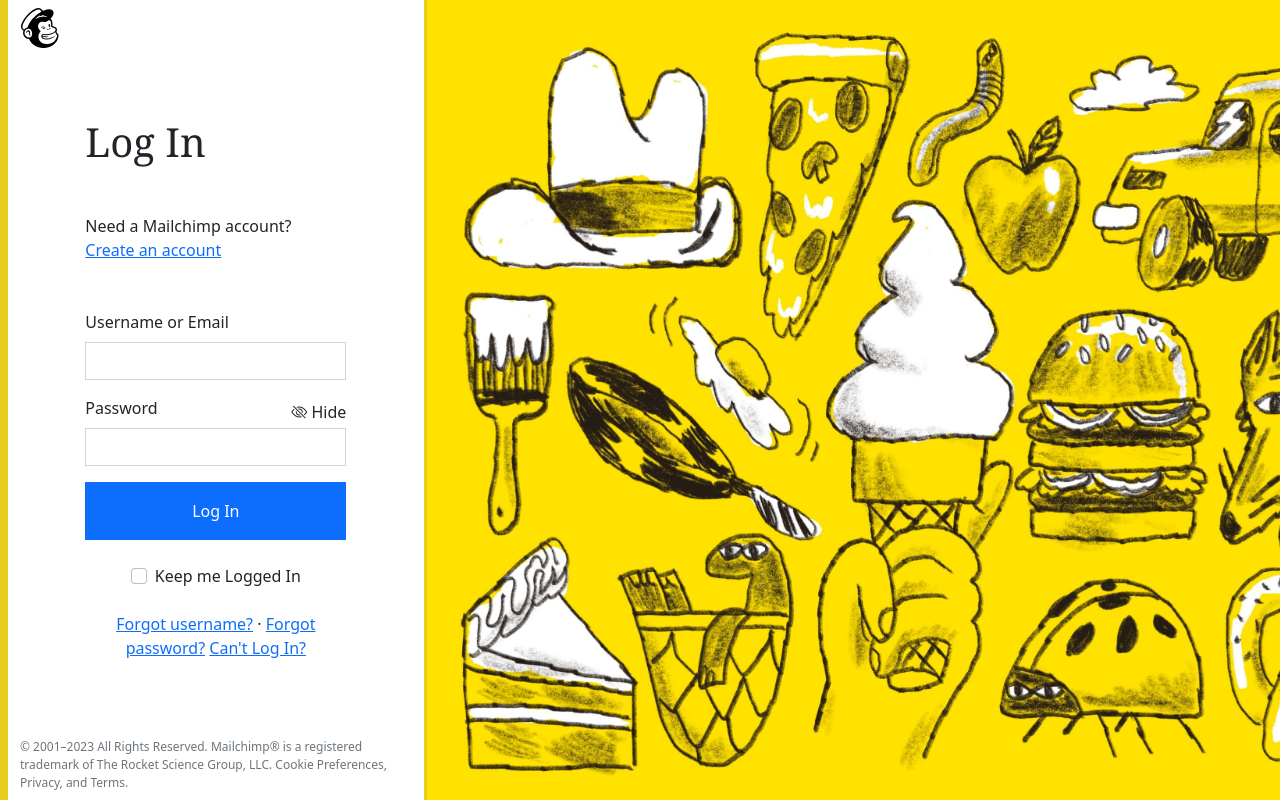
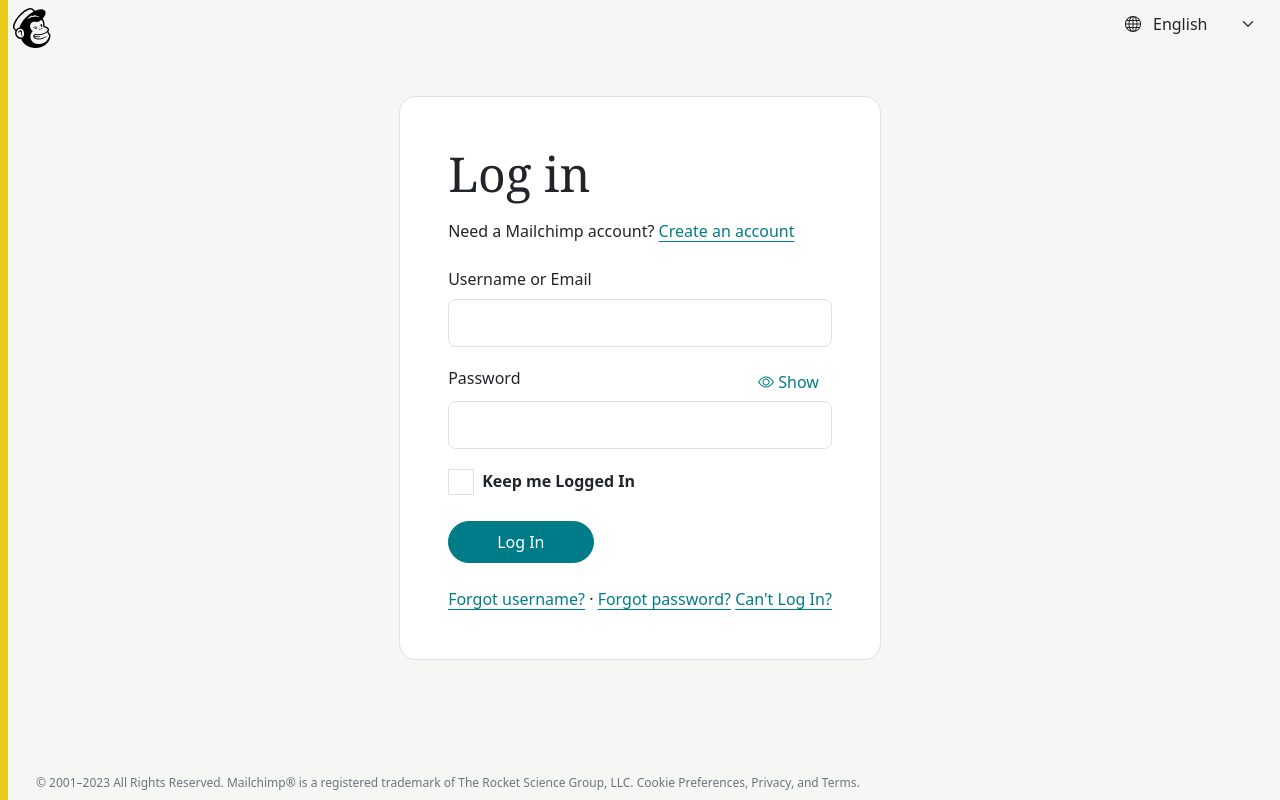
Before and after one commit to Ardozia/lsd-mailchimp-login, a plain HTML site: page index.html in a window 1280 px wide. Drawn offline with nearby package versions, Linux system fonts and the light colour scheme.

Commit message:
login v2 with bootstrap 5.3.2

```diff
--- a/css/styles.css
+++ b/css/styles.css
@@ -1,26 +1,58 @@
+:root {
+  --bs-primary: #007c89;
+  --bs-light: #f6f6f4;
+  --bs-light-rgb: 246, 246, 244;
+
+  /*  Links colors */
+  --bs-link-color-rgb: 0, 124, 137;
+  --bs-link-color: #007c89;
+  --bs-link-hover-color-rgb: 0, 78, 86;
+  --bs-link-hover-color: #004e56;
+}
+
+.btn-primary {
+  --bs-btn-color: #fff;
+  --bs-btn-bg: #007c89;
+  --bs-btn-border-color: #007c89;
+  --bs-btn-hover-color: #fff;
+  --bs-btn-hover-bg: #006570;
+  --bs-btn-hover-border-color: #006570;
+  --bs-btn-focus-shadow-rgb: 49, 132, 253;
+  --bs-btn-active-color: #fff;
+  --bs-btn-active-bg: #004e56;
+  --bs-btn-active-border-color: #004e56;
+  --bs-btn-active-shadow: inset 0 3px 5px rgba(0, 0, 0, 0.125);
+  --bs-btn-disabled-color: #fff;
+  --bs-btn-disabled-bg: #007c89;
+  --bs-btn-disabled-border-color: #007c89;
+}
 
 h1 {
-    font-family: Georgia, 'Times New Roman', Times, serif;
+  font-family: Georgia, "Times New Roman", Times, serif;
 }
 
 .fs-custom {
-    font-size: 0.75em !important;
-}
-
-
-.bck-image {
-    background-image: url(/images/phpza0iJx.jpeg);
-    background-size: cover;
+  font-size: 0.75em !important;
 }
 
 .icon-size {
-    width: 40px;
+  width: 40px;
 }
 
-.border-custom {
-    border-left: 8px;
-    border-color: rgb(232, 204, 28) ;
-    border-style: solid;
-    border-top: 0;
-    border-bottom: 0;
+.bv {
+  border: 0;
+  border-left: 8px;
+  border-color: rgb(232, 204, 28);
+  border-style: solid;
 }
+.bh {
+  border: 0;
+  border-top: 8px;
+  border-color: rgb(232, 204, 28);
+  border-style: solid;
+}
+
+input[type="checkbox"] {
+  width: 26px;
+  height: 26px;
+}
--- a/index.html
+++ b/index.html
@@ -1,68 +1,99 @@
 <!doctype html>
 <html lang="en">
+
 <head>
   <meta charset="utf-8">
   <meta name="viewport" content="width=device-width, initial-scale=1">
   <title>Bootstrap demo</title>
   <link rel="stylesheet" href="https://cdn.jsdelivr.net/npm/bootstrap-icons@1.10.3/font/bootstrap-icons.css">
-    <link href="https://cdn.jsdelivr.net/npm/bootstrap@5.2.3/dist/css/bootstrap.min.css" rel="stylesheet" integrity="sha384-rbsA2VBKQhggwzxH7pPCaAqO46MgnOM80zW1RWuH61DGLwZJEdK2Kadq2F9CUG65" crossorigin="anonymous">
-    <link href="css/styles.css"  rel="stylesheet" />
+  <link href="https://cdn.jsdelivr.net/npm/bootstrap@5.3.2/dist/css/bootstrap.min.css" rel="stylesheet"
+    integrity="sha384-T3c6CoIi6uLrA9TneNEoa7RxnatzjcDSCmG1MXxSR1GAsXEV/Dwwykc2MPK8M2HN" crossorigin="anonymous">
 </head>
+<link href="css/styles.css" rel="stylesheet" />
+</head>
+
 <body>
-    <div class="container-fluid">
-        <div class="row vh-100">
-            <div class="col-lg-4 border-custom">
-                <div class="d-flex flex-column vh-100 justify-content-between">
+  <div class="container-fluid d-flex flex-column justify-content-between vh-100  bg-light">
+    <div class="d-flex flex-column gap-5">
+      <div class="d-flex justify-content-between align-items-center">
         <div class="icon-size pt-2">
           <img src="images/mc-freddie-dark.svg" />
         </div>
-                    <div class="col-12 col-xl-8 align-self-center">
-                        <h1>Log In</h1>
-                        <div class="d-flex flex-column my-5">
-                            <p class="fs-6 m-0">Need a Mailchimp account?</p>
-                            <a href="#">Create an account</a>
+        <div class="">
+          <form class="d-flex align-items-center ">
+            <i class="bi bi-globe"></i>
+            <select class="form-select border-0 bg-light" aria-label="Default select example">
+              <option selected>English</option>
+              <option value="1">Espanol</option>
+              <option value="2">Português</option>
+              <option value="3">Italiano</option>
+            </select>
+          </form>
         </div>
-                        <form class="d-flex flex-column">
+      </div>
+      <div class=" mx-auto border border-1 rounded-4 p-5 bg-white">
+        <div class="d-flex w-100 flex-column justify-content-between">
+          <div class="">
+            <h1 class="display-5">Log in</h1>
+            <div class="d-flex flex-column my-3">
+              <p class="fs-6 m-0 ">Need a Mailchimp account? <a class="link-offset-2 " href="#">Create an
+                  account</a></p>
+            </div>
+            <form class="d-flex flex-column mt-4">
               <div class="mb-3">
                 <label for="exampleInputEmail1" class="form-label">Username or Email</label>
-                                <input type="email" class="form-control rounded-0" id="exampleInputEmail1" aria-describedby="emailHelp">
+                <input type="email" class="form-control form-control-lg" id="exampleInputEmail1"
+                  aria-describedby="emailHelp">
               </div>
               <div class="mb-3">
                 <div class="d-flex justify-content-between align-items-center">
                   <label for="exampleInputPassword1" class="form-label">Password</label>
                   <div>
-                                        <i class="bi bi-eye-slash"></i>
-                                          <span>Hide</span>
+                    <button class="btn btn-link text-decoration-none">
+                      <i class="bi bi-eye"></i>
+                      <span>Show</span>
+                    </button>
                   </div>
                 </div>
-
-                                <input type="password" class="form-control rounded-0" id="exampleInputPassword1">
+                <input type="password" class="form-control form-control-lg" id="exampleInputPassword1">
               </div>
 
-                              <button type="submit" class="btn btn-primary p-3 rounded-0">Log In</button>
-
-                              <div class="form-check align-self-center my-4">
-                                <input class="form-check-input" type="checkbox" value="" id="flexCheckDefault">
-                                <label class="form-check-label" for="flexCheckDefault">
+              <div class="form-check">
+                <input class="form-check-input rounded-0 " type="checkbox" value="" id="flexCheckDefault">
+                <label class="form-check-label ms-2 mt-1 fw-semibold" for="flexCheckDefault">
                   Keep me Logged In
                 </label>
               </div>
-                              <div class="col-11 align-self-center text-center">
-                                <a href="#">Forgot username?</a>
+
+              <div class="d-grid d-md-block ">
+                <button type="submit" class="btn btn-primary px-5 rounded-pill my-4 py-2">Log In</button>
+              </div>
+
+              <div class="align-self-center text-center">
+                <a class="link-offset-2" href="#">Forgot username?</a>
                 <span> · </span>
-                                <a href="#">Forgot password?</a>
-                                <a href="#">Can't Log In?</a>
+                <a class="link-offset-2" href="#">Forgot password?</a>
+                <a class="link-offset-2" href="#">Can't Log In?</a>
               </div>
             </form>
           </div>
-                    <div class="text-secondary fs-custom py-2">
-                        <label>© 2001–2023 All Rights Reserved. Mailchimp® is a registered trademark of The Rocket Science Group, LLC. Cookie Preferences, Privacy, and Terms.</label>
+
         </div>
       </div>
     </div>
-            <div class="col-lg-8 d-none d-lg-block bck-image"></div>
+    <div>
+      <div class="ms-4 text-secondary fs-custom py-2">
+        <label>© 2001–2023 All Rights Reserved. Mailchimp® is a registered trademark of The Rocket Science Group,
+          LLC. Cookie Preferences, Privacy, and Terms.</label>
       </div>
     </div>
-    <script src="https://cdn.jsdelivr.net/npm/bootstrap@5.2.3/dist/js/bootstrap.bundle.min.js" integrity="sha384-kenU1KFdBIe4zVF0s0G1M5b4hcpxyD9F7jL+jjXkk+Q2h455rYXK/7HAuoJl+0I4" crossorigin="anonymous"></script>
+  </div>
+  <div class="d-sm-none position-absolute w-100 top-0 start-0 bh"></div>
+  <div class="d-none d-sm-block position-absolute vh-100 top-0 start-0 bv"></div>
+  <script src="https://cdn.jsdelivr.net/npm/bootstrap@5.3.2/dist/js/bootstrap.bundle.min.js"
+    integrity="sha384-C6RzsynM9kWDrMNeT87bh95OGNyZPhcTNXj1NW7RuBCsyN/o0jlpcV8Qyq46cDfL"
+    crossorigin="anonymous"></script>
 </body>
+</body>
+
 </html>
```
Lines whose indentation alone changed are shown as unchanged.
